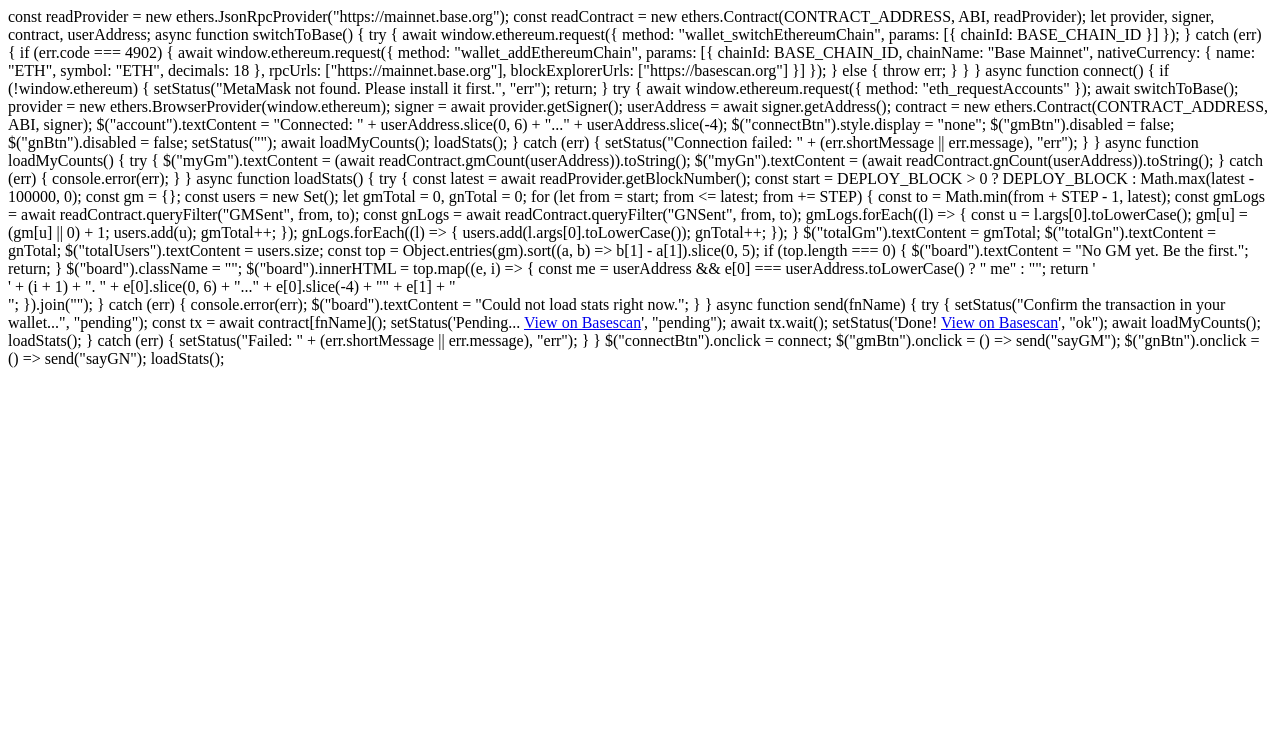
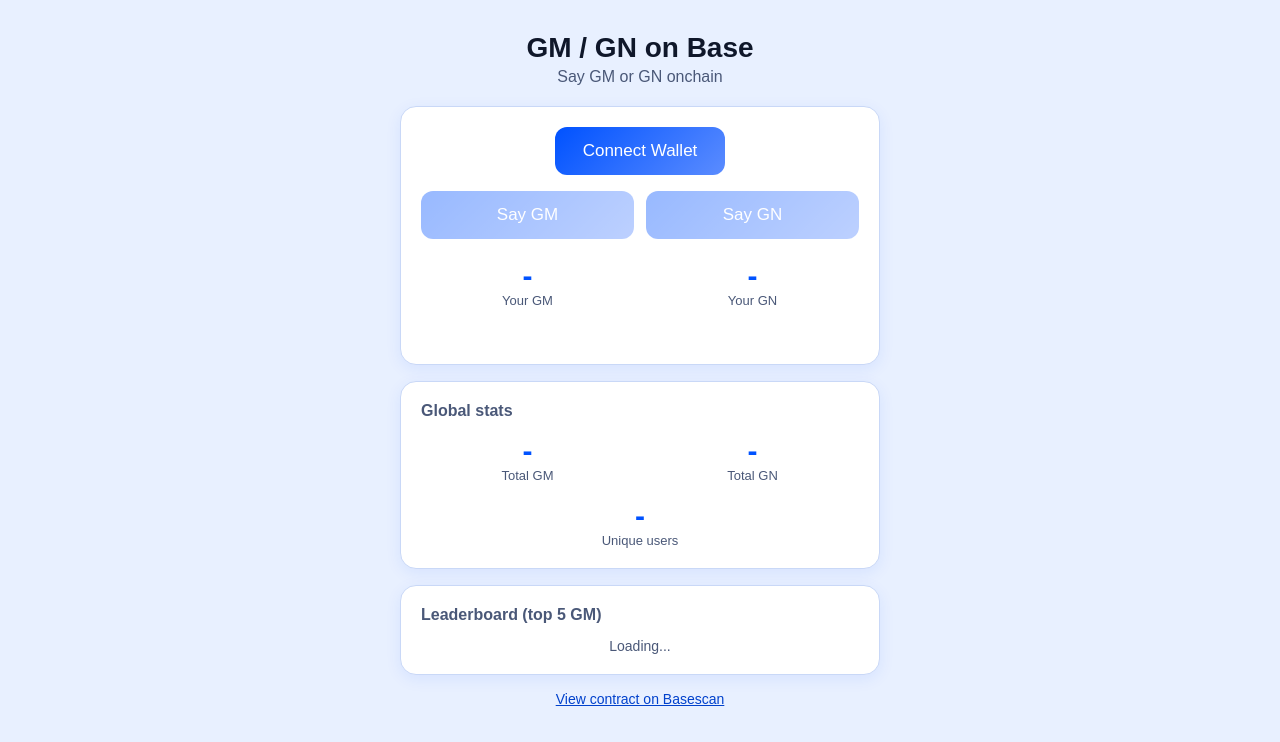
Before and after one commit to VahiddihaV/gm-dapp, a plain HTML site: page index.html in a window 1280 px wide. Drawn offline with nearby package versions, Linux system fonts and the light colour scheme.

Commit message:
Update index.html

```diff
--- a/index.html
+++ b/index.html
@@ -1,4 +1,94 @@
-const readProvider = new ethers.JsonRpcProvider("https://mainnet.base.org");
+<!DOCTYPE html>
+<html lang="en">
+<head>
+<meta charset="UTF-8">
+<meta name="viewport" content="width=device-width, initial-scale=1">
+<title>GM GN on Base</title>
+<style>
+  * { box-sizing: border-box; }
+  body { margin: 0; padding: 24px 16px 48px; font-family: Arial, Helvetica, sans-serif; background: #e8f0ff; color: #0f172a; }
+  .wrap { max-width: 480px; margin: 0 auto; }
+  h1 { text-align: center; margin: 8px 0 4px; font-size: 28px; }
+  .sub { text-align: center; color: #4a5878; margin: 0 0 20px; }
+  .card { background: #ffffff; border: 1px solid #c9d8f7; border-radius: 16px; padding: 20px; margin-bottom: 16px; box-shadow: 0 4px 16px rgba(0, 82, 255, 0.08); }
+  .card h2 { margin: 0 0 14px; font-size: 16px; color: #4a5878; font-weight: 600; }
+  .center { text-align: center; }
+  button { font-size: 17px; padding: 14px 28px; border: none; border-radius: 12px; cursor: pointer; color: #ffffff; background: linear-gradient(135deg, #0052ff, #5b8cff); }
+  button:disabled { opacity: 0.4; cursor: not-allowed; }
+  .btn-row { display: flex; gap: 12px; justify-content: center; flex-wrap: wrap; }
+  .btn-row button { flex: 1; min-width: 130px; }
+  #account { margin-top: 12px; font-size: 14px; color: #4a5878; }
+  .grid { display: grid; grid-template-columns: 1fr 1fr; gap: 12px; }
+  .stat { text-align: center; }
+  .num { font-size: 30px; font-weight: bold; color: #0052ff; }
+  .label { font-size: 13px; color: #4a5878; }
+  #status { min-height: 22px; text-align: center; word-break: break-all; font-size: 14px; }
+  #status.ok { color: #16a34a; }
+  #status.pending { color: #d97706; }
+  #status.err { color: #dc2626; }
+  a { color: #0041cc; }
+  .row { display: flex; justify-content: space-between; padding: 10px 0; border-bottom: 1px solid #c9d8f7; font-size: 15px; }
+  .row:last-child { border-bottom: none; }
+  .row.me { font-weight: bold; color: #0052ff; }
+  .muted { color: #4a5878; font-size: 14px; text-align: center; }
+</style>
+</head>
+<body>
+<div class="wrap">
+  <h1>GM / GN on Base</h1>
+  <p class="sub">Say GM or GN onchain</p>
+
+  <div class="card center">
+    <button id="connectBtn">Connect Wallet</button>
+    <div id="account"></div>
+    <div class="btn-row" style="margin-top:16px;">
+      <button id="gmBtn" disabled>Say GM</button>
+      <button id="gnBtn" disabled>Say GN</button>
+    </div>
+    <div class="grid" style="margin-top:20px;">
+      <div class="stat"><div class="num" id="myGm">-</div><div class="label">Your GM</div></div>
+      <div class="stat"><div class="num" id="myGn">-</div><div class="label">Your GN</div></div>
+    </div>
+    <div id="status" style="margin-top:14px;"></div>
+  </div>
+
+  <div class="card">
+    <h2>Global stats</h2>
+    <div class="grid">
+      <div class="stat"><div class="num" id="totalGm">-</div><div class="label">Total GM</div></div>
+      <div class="stat"><div class="num" id="totalGn">-</div><div class="label">Total GN</div></div>
+    </div>
+    <div class="stat" style="margin-top:16px;"><div class="num" id="totalUsers">-</div><div class="label">Unique users</div></div>
+  </div>
+
+  <div class="card">
+    <h2>Leaderboard (top 5 GM)</h2>
+    <div id="board" class="muted">Loading...</div>
+  </div>
+
+  <p class="muted"><a id="contractLink" target="_blank">View contract on Basescan</a></p>
+</div>
+
+<script src="https://cdnjs.cloudflare.com/ajax/libs/ethers/6.7.0/ethers.umd.min.js"></script>
+<script>
+  const CONTRACT_ADDRESS = "0xC26B5505630163c96C0aB9a584d990ABe4F63AAa".toLowerCase();
+  const DEPLOY_BLOCK = 0;
+  const STEP = 5000;
+  const BASE_CHAIN_ID = "0x2105";
+  const ABI = [
+    "function sayGM()",
+    "function sayGN()",
+    "function gmCount(address) view returns (uint256)",
+    "function gnCount(address) view returns (uint256)",
+    "event GMSent(address indexed user, uint256 time)",
+    "event GNSent(address indexed user, uint256 time)"
+  ];
+
+  const $ = (id) => document.getElementById(id);
+  const setStatus = (msg, cls) => { $("status").innerHTML = msg; $("status").className = cls || ""; };
+  $("contractLink").href = "https://basescan.org/address/" + CONTRACT_ADDRESS;
+
+  const readProvider = new ethers.JsonRpcProvider("https://mainnet.base.org");
   const readContract = new ethers.Contract(CONTRACT_ADDRESS, ABI, readProvider);
   let provider, signer, contract, userAddress;
 
@@ -92,7 +182,8 @@ const readProvider = new ethers.JsonRpcProvider("https://mainnet.base.org");
       setStatus("Failed: " + (err.shortMessage || err.message), "err");
     }
   }
-   $("connectBtn").onclick = connect;
+
+  $("connectBtn").onclick = connect;
   $("gmBtn").onclick = () => send("sayGM");
   $("gnBtn").onclick = () => send("sayGN");
   loadStats();
```
